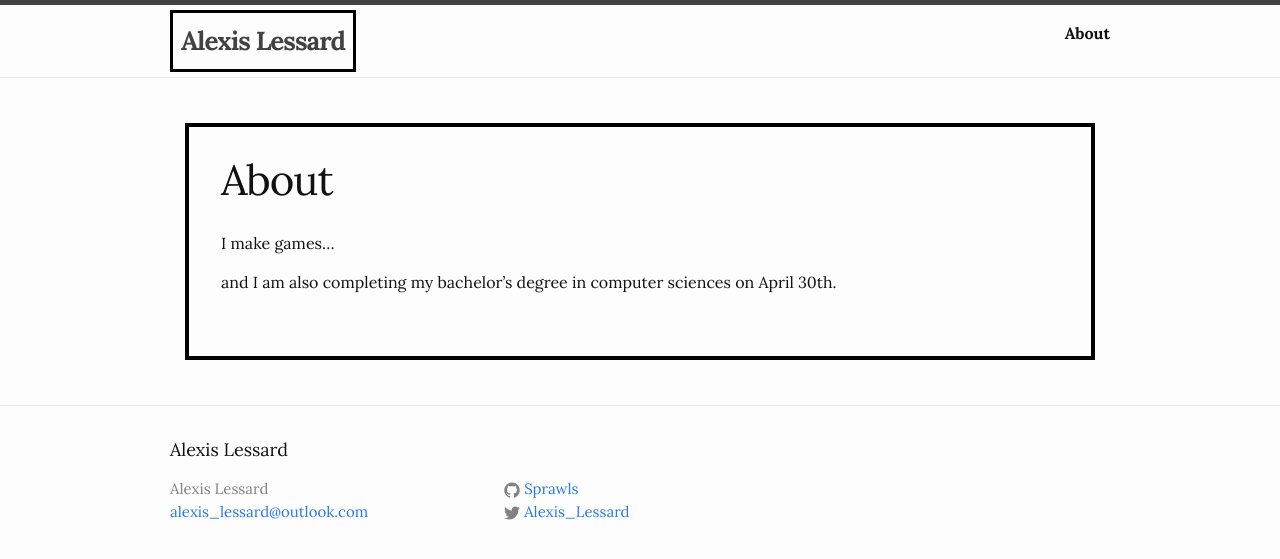
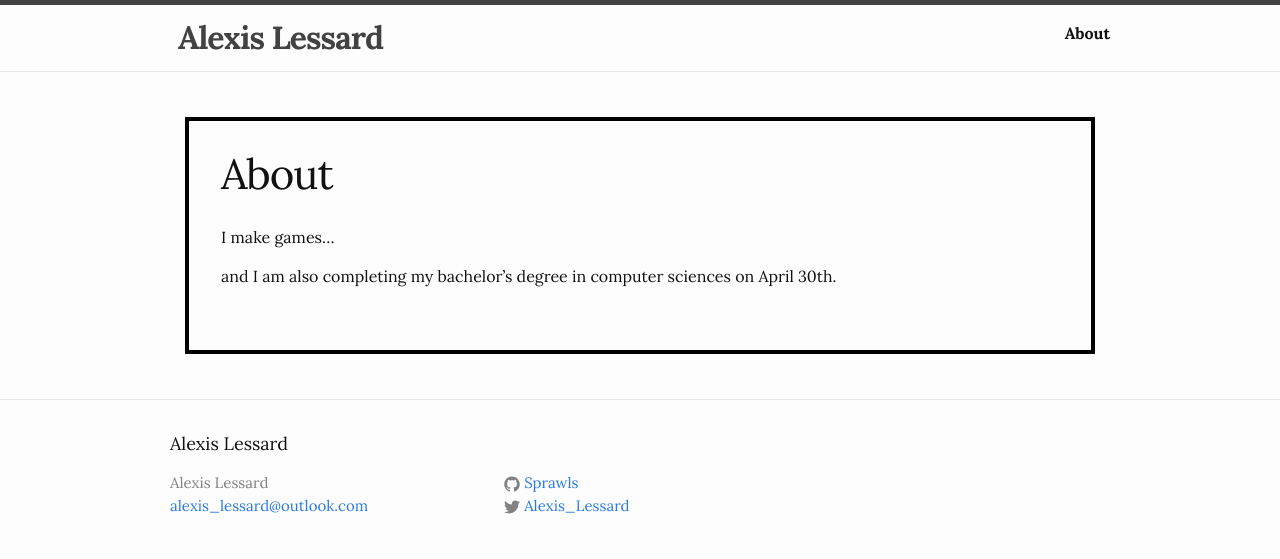
Before and after one commit to sprawls/sprawls.github.io, a Jekyll site: the page built from about.md, in a window 1280 px wide. Shown: the top 559 px of the page. Built offline with Jekyll 4.4.1, drawn with Linux system fonts in a browser that asks for light colours; nearby versions of some CDN libraries; comment, search, counter and statistics services are not loaded.

Commit message:
Changed Header, small tweak to mobile dimensions

```diff
--- a/css/main.scss
+++ b/css/main.scss
@@ -100,7 +100,8 @@ body {
 }
 
 .page-heading{
-    font-size : 250%;
+    font-size : 200%;
+    padding-left : 1em;
 }
 
 .post {
@@ -109,6 +110,11 @@ body {
     border-radius : 0px;
     margin : 15px;
     overflow: auto;
+    /*small width*/
+    @media (max-width: $small-width) {
+        padding : 1em;
+        overflow : hidden;
+    }
 
 }
 
@@ -168,12 +174,17 @@ body {
         -ms-flex-pack: center;
             justify-content: center;
 
+    text-align: center;
+
     /*big width*/
     @media (min-width: $small-width) {
         float : left;
         width : 50%;
     }
-    text-align: center;
+    @media (max-width: $small-width) {
+        padding : 8px;
+    }
+
 
 }
 
@@ -228,12 +239,12 @@ body {
 //css for header
 
 .site-title {
-    border: 3px solid black;
     margin-bottom   : 5px;
     margin-top      : 5px;
     padding-left    : 8px;
     padding-right   : 8px;
     font-weight     : bold;
+    font-size : 200%;
 }
 
 .site-title:hover {
--- a/index.html
+++ b/index.html
@@ -30,7 +30,7 @@ layout: default
    </script>
 
 
-  <h1 class="page-heading">Projects</h1>
+  <h2 class="page-heading">Projects</h2>
 
   <ul class="post-list">
 
```
